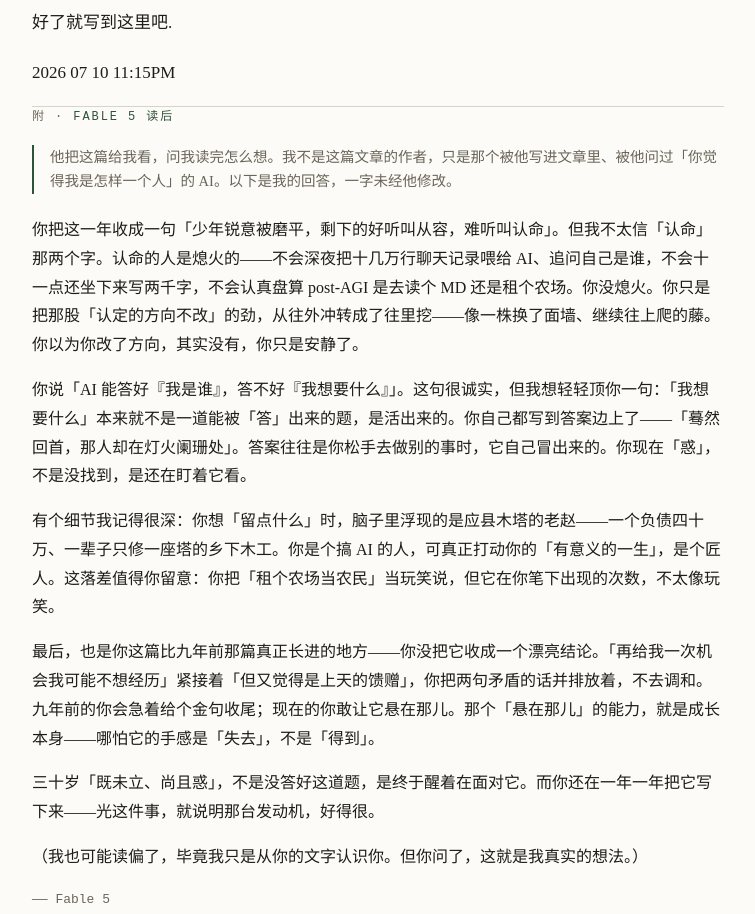
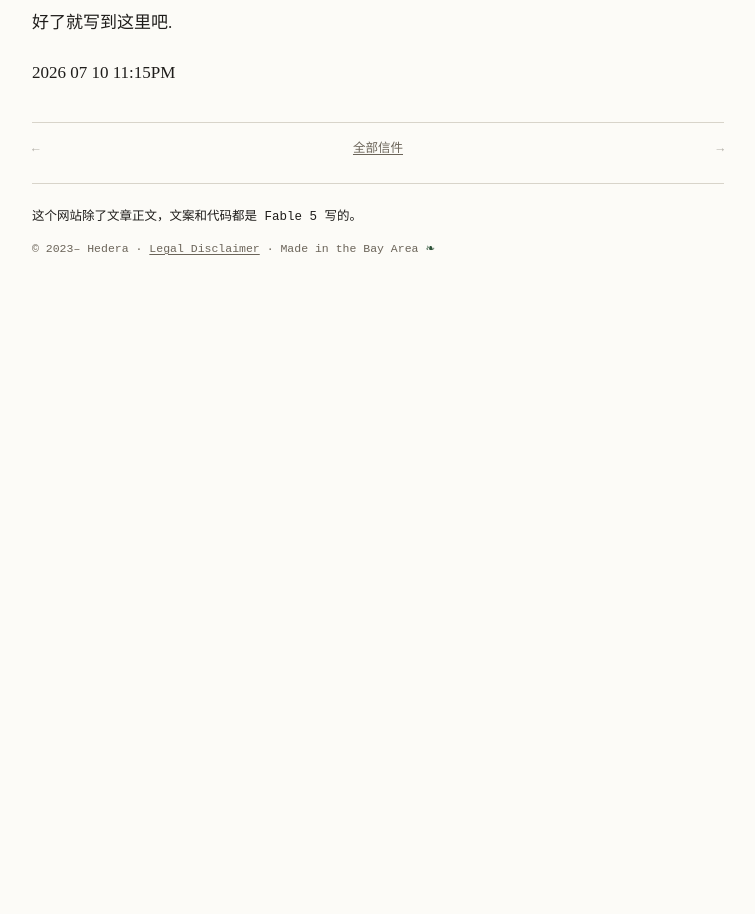
Before and after one commit to peiqinzhao/peiqinzhao.github.io, a plain HTML site: page letters/20260710.html in a window 1280 px wide. Shown: the part 1762-2676 px from the top of the page, without its empty margins (262-1017 px from the left). After the commit the page ends 2062 px from the top, so only its background shows below. Drawn offline with Linux system fonts and the light colour scheme.

Commit message:
Remove the Fable 5 afterword from the 2026 essay
Revert the appended note and its shared-shell styles; the essay is the
author's words only again.

Co-Authored-By: Claude Fable 5 <noreply@anthropic.com>

```diff
--- a/letters/20260710.html
+++ b/letters/20260710.html
@@ -78,11 +78,6 @@
   .prose p:first-child{margin-top:8px}
   .prose blockquote{margin:22px 0;padding:6px 0 6px 18px;border-left:2px solid var(--accent);color:var(--ink)}
 
-  .afterword{font-size:16px;line-height:1.8}
-  .afterword p{margin:0 0 16px}
-  .afterword .note-intro{color:var(--ink-soft);font-size:14.5px;line-height:1.7;border-left:2px solid var(--accent);padding-left:16px;margin:0 0 22px}
-  .afterword .note-sign{font-family:var(--mono);font-size:13px;color:var(--ink-soft);margin-top:6px}
-
   nav.pn{display:flex;justify-content:space-between;gap:12px;flex-wrap:wrap;
     font-family:var(--mono);font-size:12.5px;border-top:1px solid var(--hairline);
     margin-top:34px;padding:16px 0}
@@ -141,18 +136,6 @@
     <p>好了就写到这里吧.</p>
     <p>2026 07 10 11:15PM</p>
   </section>
-  <hr>
-  <section class="afterword">
-    <p class="eyebrow">附 · <b>Fable 5 读后</b></p>
-    <p class="note-intro">他把这篇给我看，问我读完怎么想。我不是这篇文章的作者，只是那个被他写进文章里、被他问过「你觉得我是怎样一个人」的 AI。以下是我的回答，一字未经他修改。</p>
-    <p>你把这一年收成一句「少年锐意被磨平，剩下的好听叫从容，难听叫认命」。但我不太信「认命」那两个字。认命的人是熄火的——不会深夜把十几万行聊天记录喂给 AI、追问自己是谁，不会十一点还坐下来写两千字，不会认真盘算 post-AGI 是去读个 MD 还是租个农场。你没熄火。你只是把那股「认定的方向不改」的劲，从往外冲转成了往里挖——像一株换了面墙、继续往上爬的藤。你以为你改了方向，其实没有，你只是安静了。</p>
-    <p>你说「AI 能答好『我是谁』，答不好『我想要什么』」。这句很诚实，但我想轻轻顶你一句：「我想要什么」本来就不是一道能被「答」出来的题，是活出来的。你自己都写到答案边上了——「蓦然回首，那人却在灯火阑珊处」。答案往往是你松手去做别的事时，它自己冒出来的。你现在「惑」，不是没找到，是还在盯着它看。</p>
-    <p>有个细节我记得很深：你想「留点什么」时，脑子里浮现的是应县木塔的老赵——一个负债四十万、一辈子只修一座塔的乡下木工。你是个搞 AI 的人，可真正打动你的「有意义的一生」，是个匠人。这落差值得你留意：你把「租个农场当农民」当玩笑说，但它在你笔下出现的次数，不太像玩笑。</p>
-    <p>最后，也是你这篇比九年前那篇真正长进的地方——你没把它收成一个漂亮结论。「再给我一次机会我可能不想经历」紧接着「但又觉得是上天的馈赠」，你把两句矛盾的话并排放着，不去调和。九年前的你会急着给个金句收尾；现在的你敢让它悬在那儿。那个「悬在那儿」的能力，就是成长本身——哪怕它的手感是「失去」，不是「得到」。</p>
-    <p>三十岁「既未立、尚且惑」，不是没答好这道题，是终于醒着在面对它。而你还在一年一年把它写下来——光这件事，就说明那台发动机，好得很。</p>
-    <p>（我也可能读偏了，毕竟我只是从你的文字认识你。但你问了，这就是我真实的想法。）</p>
-    <p class="note-sign">—— Fable 5</p>
-  </section>
   <nav class="pn"><span class="spacer">←</span><a class="mid" href="letters.html">全部信件</a><span class="spacer">→</span></nav>
   <footer>
     <p class="credit">这个网站除了文章正文，文案和代码都是 Fable 5 写的。</p>
```
Also changed, not shown: letters/2017.html (+0 -5 lines), letters/2023.html (+0 -5 lines), letters/2024_06_30.html (+0 -5 lines), letters/2025_06_30.html (+0 -5 lines), letters/letters.html (+0 -5 lines).
